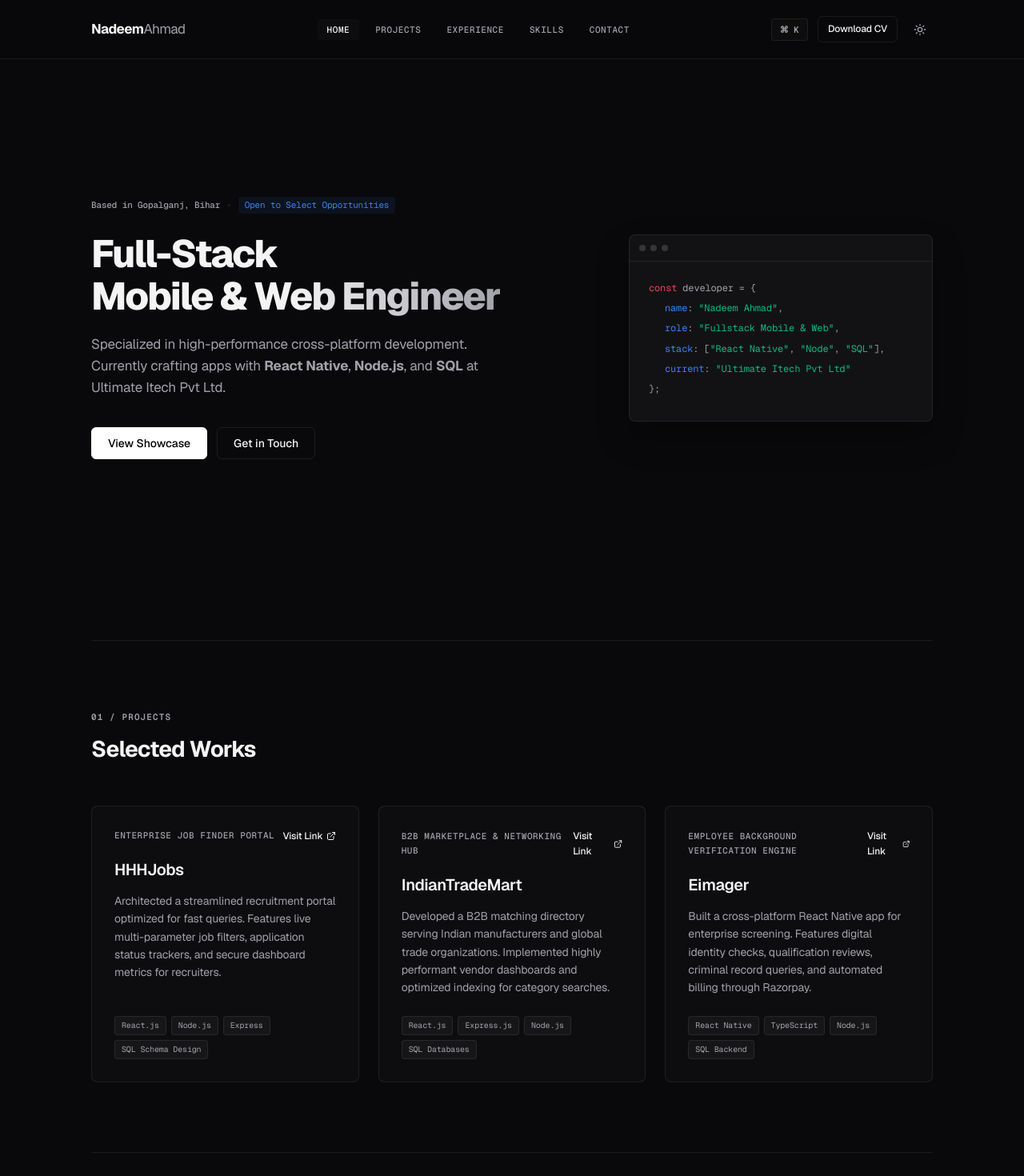
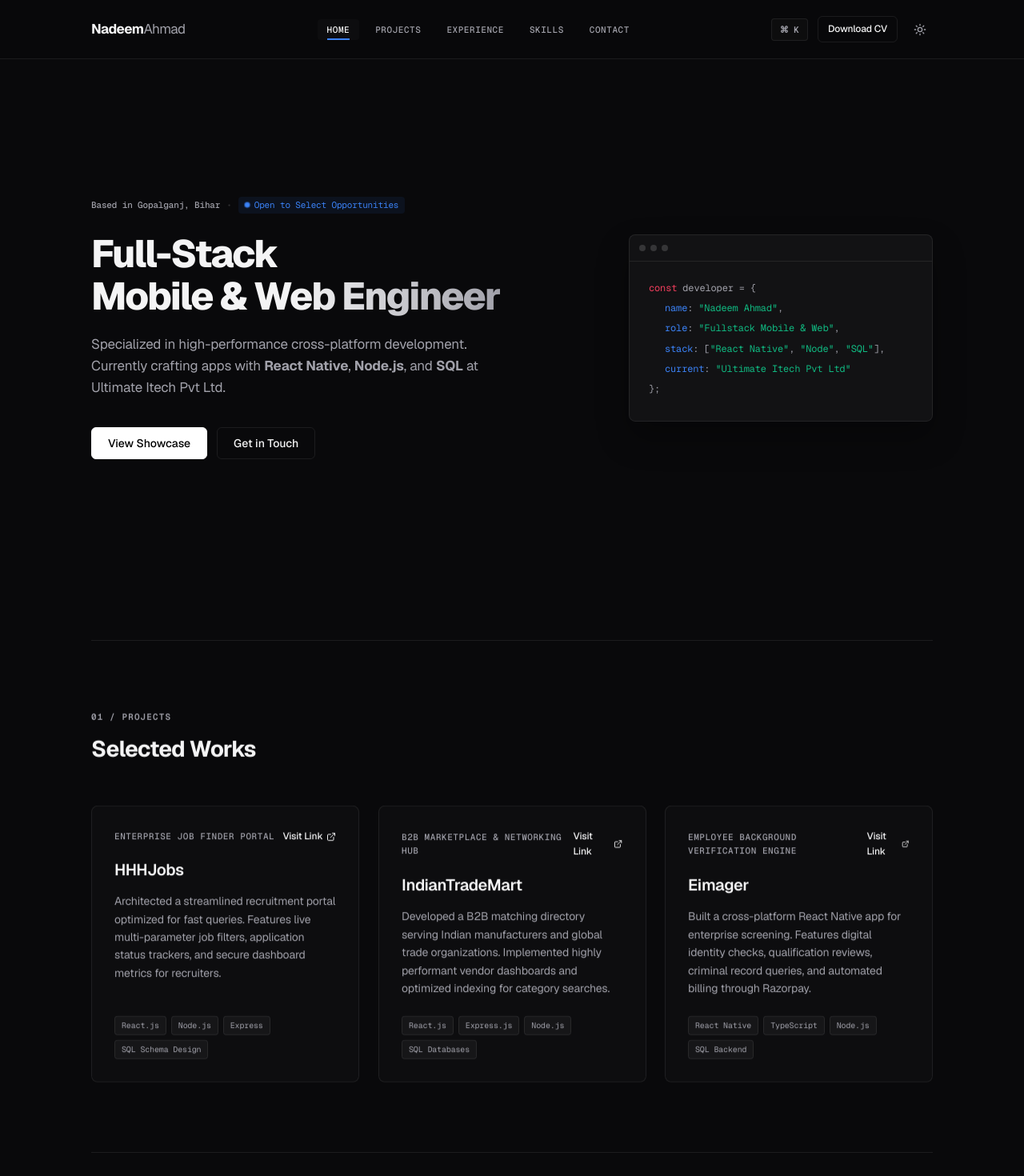
Before and after one commit to Nadeemahmad321/Nadeem-portfolio, a React (Vite) app in the folder frontend/: page / in a window 1280 px wide. Shown: the top 1470 px of the page at 80% size. Built offline with nearby package versions, Linux system fonts and the light colour scheme.

Commit message:
Add fluid scroll-reveal animations and micro-interactions

```diff
--- a/frontend/src/App.jsx
+++ b/frontend/src/App.jsx
@@ -100,6 +100,27 @@ function App() {
 
   useEffect(() => {
     document.documentElement.setAttribute('data-theme', 'dark')
+
+    const observerOptions = {
+      root: null,
+      rootMargin: '0px',
+      threshold: 0.15
+    }
+
+    const observer = new IntersectionObserver((entries) => {
+      entries.forEach(entry => {
+        if (entry.isIntersecting) {
+          entry.target.classList.add('active')
+        }
+      })
+    }, observerOptions)
+
+    const revealElements = document.querySelectorAll('.reveal')
+    revealElements.forEach(el => observer.observe(el))
+
+    return () => {
+      revealElements.forEach(el => observer.unobserve(el))
+    }
   }, [])
 
   const handleSubmit = (e) => {
--- a/frontend/src/components/Contact.jsx
+++ b/frontend/src/components/Contact.jsx
@@ -5,7 +5,7 @@ export default function Contact({ formData, setFormData, handleSubmit, formStatu
   return (
     <section id="contact" className="section-block contact-block">
       <div className="contact-grid">
-        <div className="contact-info">
+        <div className="contact-info reveal">
           <div className="section-head">
             <span className="section-num">04 / INQUIRIES</span>
             <h2>Let's talk about building something.</h2>
@@ -36,7 +36,7 @@ export default function Contact({ formData, setFormData, handleSubmit, formStatu
           </div>
         </div>
 
-        <div className="contact-form-container">
+        <div className="contact-form-container reveal delay-200">
           <form onSubmit={handleSubmit} className="contact-form">
             <div className="form-row">
               <div className="form-group">
--- a/frontend/src/components/Experience.jsx
+++ b/frontend/src/components/Experience.jsx
@@ -4,13 +4,13 @@ import { experience } from '../data/portfolioData'
 export default function Experience() {
   return (
     <section id="experience" className="section-block">
-      <div className="section-head">
+      <div className="section-head reveal">
         <span className="section-num">02 / HISTORY</span>
         <h2>Professional Experience</h2>
       </div>
       <div className="experience-timeline">
         {experience.map((exp, idx) => (
-          <div key={idx} className="timeline-item">
+          <div key={idx} className={`timeline-item reveal delay-${(idx + 1) * 100}`}>
             <div className="time-meta">
               <span className="duration">{exp.duration}</span>
               <span className="company">{exp.company}</span>
--- a/frontend/src/components/Projects.jsx
+++ b/frontend/src/components/Projects.jsx
@@ -5,13 +5,13 @@ import { projects } from '../data/portfolioData'
 export default function Projects() {
   return (
     <section id="projects" className="section-block">
-      <div className="section-head">
+      <div className="section-head reveal">
         <span className="section-num">01 / PROJECTS</span>
         <h2>Selected Works</h2>
       </div>
       <div className="project-grid">
         {projects.map((proj, idx) => (
-          <div key={idx} className="project-card">
+          <div key={idx} className={`project-card reveal delay-${(idx + 1) * 100}`}>
             <div className="card-top">
               <span className="card-subtitle">{proj.subtitle}</span>
               <a href={proj.link} target="_blank" rel="noreferrer" className="live-link">
--- a/frontend/src/components/Skills.jsx
+++ b/frontend/src/components/Skills.jsx
@@ -4,13 +4,13 @@ import { skills } from '../data/portfolioData'
 export default function Skills() {
   return (
     <section id="skills" className="section-block">
-      <div className="section-head">
+      <div className="section-head reveal">
         <span className="section-num">03 / CAPABILITIES</span>
         <h2>Technical Profile</h2>
       </div>
       <div className="skills-grid">
         {skills.map((skill, idx) => (
-          <div key={idx} className="skill-card">
+          <div key={idx} className={`skill-card reveal delay-${(idx % 4 + 1) * 100}`}>
             <span className="skill-cat">{skill.category}</span>
             <span className="skill-name">{skill.name}</span>
           </div>
--- a/frontend/src/index.css
+++ b/frontend/src/index.css
@@ -1095,3 +1095,169 @@ section {
     color: #000000 !important;
   }
 }
+
+/* --- Animation Utilities & Keyframes --- */
+
+/* Keyframe animations */
+@keyframes fadeInUp {
+  from {
+    opacity: 0;
+    transform: translate3d(0, 30px, 0);
+  }
+  to {
+    opacity: 1;
+    transform: translate3d(0, 0, 0);
+  }
+}
+
+@keyframes pulseGradient {
+  0% {
+    transform: translate3d(0, 0, 0) scale(1);
+    opacity: 0.04;
+  }
+  50% {
+    transform: translate3d(30px, -20px, 0) scale(1.1);
+    opacity: 0.07;
+  }
+  100% {
+    transform: translate3d(0, 0, 0) scale(1);
+    opacity: 0.04;
+  }
+}
+
+@keyframes float {
+  0% {
+    transform: translateY(0px);
+  }
+  50% {
+    transform: translateY(-8px);
+  }
+  100% {
+    transform: translateY(0px);
+  }
+}
+
+/* Background mesh dynamic behavior */
+.mesh-gradient {
+  animation: pulseGradient 12s infinite ease-in-out;
+}
+
+/* Base reveal transition style */
+.reveal {
+  opacity: 0;
+  transform: translate3d(0, 30px, 0);
+  transition: opacity 0.8s cubic-bezier(0.16, 1, 0.3, 1), transform 0.8s cubic-bezier(0.16, 1, 0.3, 1);
+  will-change: transform, opacity;
+}
+
+.reveal.active {
+  opacity: 1;
+  transform: translate3d(0, 0, 0);
+}
+
+/* Stagger & Delays */
+.delay-100 { transition-delay: 100ms; }
+.delay-200 { transition-delay: 200ms; }
+.delay-300 { transition-delay: 300ms; }
+.delay-400 { transition-delay: 400ms; }
+.delay-500 { transition-delay: 500ms; }
+
+/* Page load initial entrance animations */
+.hero-content h1 {
+  animation: fadeInUp 0.8s cubic-bezier(0.16, 1, 0.3, 1) forwards;
+}
+
+.hero-meta, .hero-lead, .hero-actions {
+  opacity: 0;
+  animation: fadeInUp 0.8s cubic-bezier(0.16, 1, 0.3, 1) forwards;
+}
+
+.hero-meta { animation-delay: 100ms; }
+.hero-lead { animation-delay: 200ms; }
+.hero-actions { animation-delay: 300ms; }
+
+.hero-graphic {
+  opacity: 0;
+  animation: fadeInUp 1s cubic-bezier(0.16, 1, 0.3, 1) forwards;
+  animation-delay: 400ms;
+}
+
+.tech-slate {
+  animation: float 6s ease-in-out infinite;
+}
+
+/* Underline sliding animations for nav links */
+.nav-item {
+  position: relative;
+}
+.nav-item::after {
+  content: '';
+  position: absolute;
+  bottom: 0;
+  left: 12px;
+  right: 12px;
+  height: 2px;
+  background-color: var(--highlight);
+  transform: scaleX(0);
+  transform-origin: right;
+  transition: transform 0.3s cubic-bezier(0.16, 1, 0.3, 1);
+}
+.nav-item:hover::after, .nav-item.active::after {
+  transform: scaleX(1);
+  transform-origin: left;
+}
+
+/* Enhanced Hover Card effects */
+.project-card, .skill-card, .timeline-item {
+  transition: transform 0.4s cubic-bezier(0.16, 1, 0.3, 1),
+              border-color 0.4s cubic-bezier(0.16, 1, 0.3, 1),
+              background-color 0.4s cubic-bezier(0.16, 1, 0.3, 1),
+              box-shadow 0.4s cubic-bezier(0.16, 1, 0.3, 1);
+}
+
+.project-card:hover {
+  transform: translateY(-6px) scale(1.02);
+  box-shadow: 0 12px 30px rgba(0, 0, 0, 0.25);
+  border-color: var(--highlight);
+}
+
+[data-theme="light"] .project-card:hover {
+  box-shadow: 0 12px 30px rgba(0, 0, 0, 0.05);
+}
+
+.skill-card:hover {
+  transform: translateY(-4px);
+  border-color: var(--highlight);
+  box-shadow: 0 8px 20px rgba(0, 0, 0, 0.15);
+}
+
+/* Pulsing Status Dot */
+.status-badge {
+  display: inline-flex;
+  align-items: center;
+  gap: 6px;
+}
+.status-badge::before {
+  content: '';
+  width: 6px;
+  height: 6px;
+  border-radius: 50%;
+  background-color: var(--highlight);
+  box-shadow: 0 0 0 0 rgba(59, 130, 246, 0.7);
+  animation: pulseDot 2s infinite;
+}
+
+@keyframes pulseDot {
+  0% {
+    transform: scale(0.95);
+    box-shadow: 0 0 0 0 rgba(59, 130, 246, 0.7);
+  }
+  70% {
+    transform: scale(1);
+    box-shadow: 0 0 0 6px rgba(59, 130, 246, 0);
+  }
+  100% {
+    transform: scale(0.95);
+    box-shadow: 0 0 0 0 rgba(59, 130, 246, 0);
+  }
+}
```
